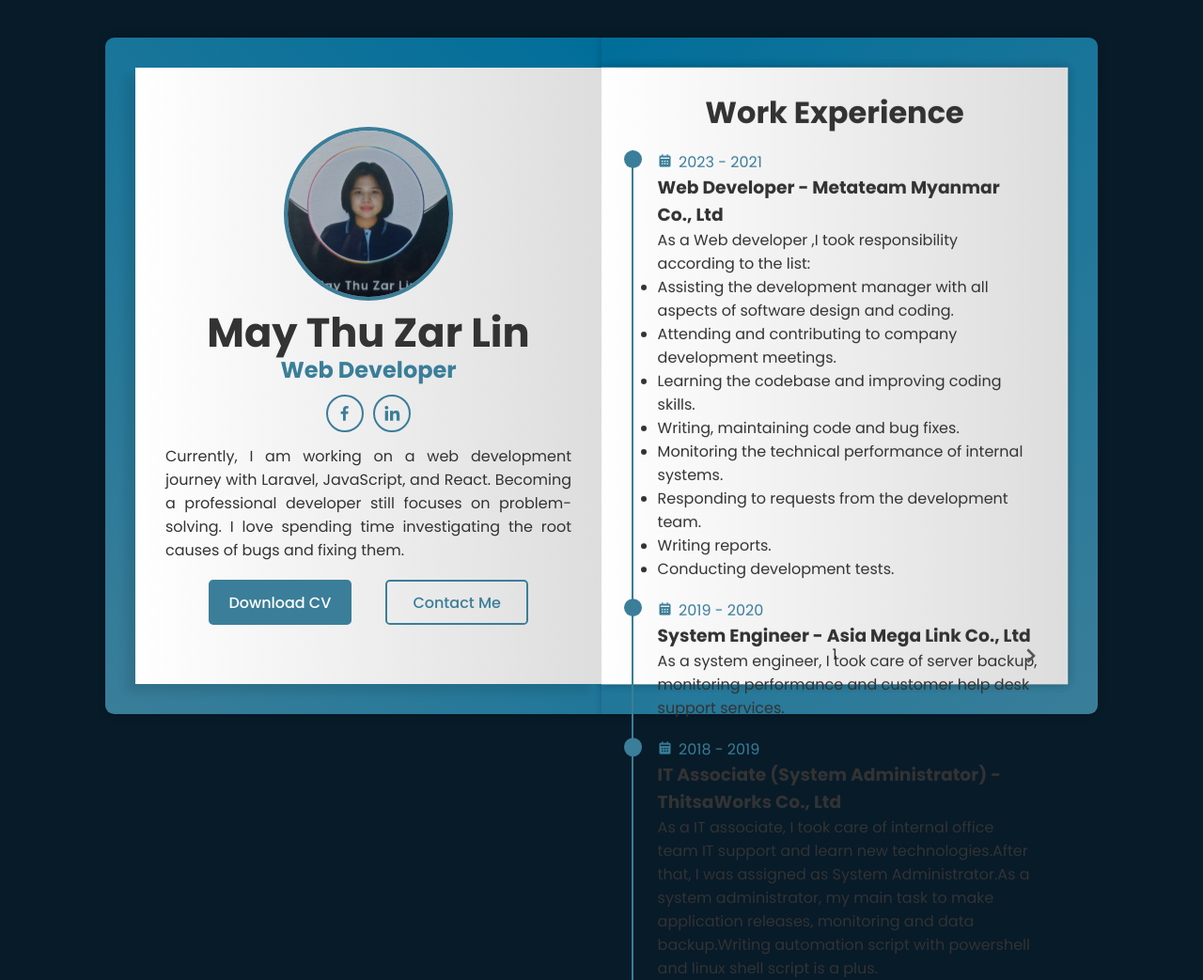
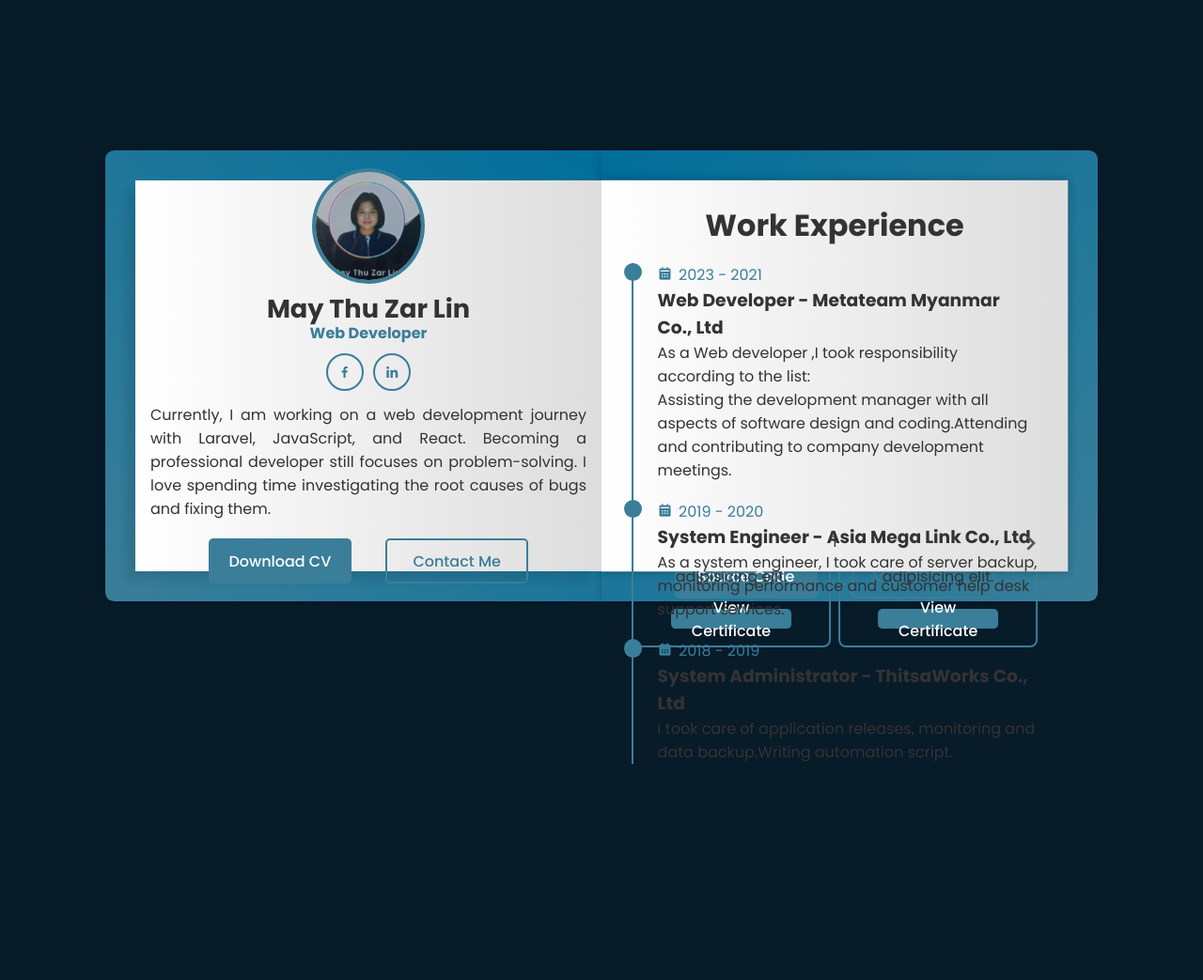
Before and after one commit to maythuzarlinn/maythuzarlinn.github.io, a plain HTML site: page index.html in a window 1280 px wide. Shown: the whole page at 94% size. After the commit the page ends 813 px from the top, so only its background shows below. Drawn offline with nearby package versions, Linux system fonts and the light colour scheme.

Commit message:
Design bugfix.

```diff
--- a/index.html
+++ b/index.html
@@ -1,5 +1,6 @@
 <!DOCTYPE html>
 <html lang="en">
+
 <head>
     <meta charset="UTF-8">
     <meta name="viewport" content="width=device-width, initial-scale=1.0">
@@ -8,6 +9,7 @@
     <!-- box icons -->
     <link href='https://unpkg.com/boxicons@2.1.4/css/boxicons.min.css' rel='stylesheet'>
 </head>
+
 <body>
     <div class="wrapper">
         <div class="cover cover-left"></div>
@@ -25,7 +27,9 @@
                         <a href="#"><i class='bx bxl-linkedin'></i></a>
                     </div>
 
-                   <p>Currently, I am working on a web development journey with Laravel, JavaScript, and React. Becoming a professional developer still focuses on problem-solving. I love spending time investigating the root causes of bugs and fixing them.</p>
+                    <p>Currently, I am working on a web development journey with Laravel, JavaScript, and React.
+                        Becoming a professional developer still focuses on problem-solving. I love spending time
+                        investigating the root causes of bugs and fixing them.</p>
                     <div class="btn-box">
                         <a href="#" class="btn">Download CV</a>
                         <a href="#" class="btn contact-me">Contact Me</a>
@@ -41,33 +45,29 @@
 
                     <div class="workeduc-box">
                         <div class="workeduc-content">
-                            <span class="year"><i class='bx bxs-calendar' ></i>2023 - 2021</span>
+                            <span class="year"><i class='bx bxs-calendar'></i>2023 - 2021</span>
                             <h3>Web Developer - Metateam Myanmar Co., Ltd</h3>
                             <p>As a Web developer ,I took responsibility according to the list:
                                 <br>
                             <ul>
-                                <li>Assisting the development manager with all aspects of software design and coding.</li>
-                                <li>Attending and contributing to company development meetings.</li>
-                                <li>Learning the codebase and improving coding skills.</li>
-                                <li>Writing, maintaining code and bug fixes.</li>
-                                <li>Monitoring the technical performance of internal systems.</li>
-                                <li>Responding to requests from the development team.</li>
-                                <li>Writing reports.</li>
-                                <li>Conducting development tests.</li>
+                                <p>Assisting the development manager with all aspects of software design and
+                                    coding.Attending and contributing to company development meetings.</p>
                             </ul>
                             </p>
                         </div>
 
                         <div class="workeduc-content">
-                            <span class="year"><i class='bx bxs-calendar' ></i>2019 - 2020</span>
+                            <span class="year"><i class='bx bxs-calendar'></i>2019 - 2020</span>
                             <h3>System Engineer - Asia Mega Link Co., Ltd</h3>
-                            <p>As a system engineer, I took care of server backup, monitoring performance and customer help desk support services.  </p>
+                            <p>As a system engineer, I took care of server backup, monitoring performance and customer
+                                help desk support services. </p>
                         </div>
 
                         <div class="workeduc-content">
-                            <span class="year"><i class='bx bxs-calendar' ></i>2018 - 2019</span>
-                            <h3>IT Associate (System Administrator) - ThitsaWorks  Co., Ltd</h3>
-                            <p>As a IT associate, I took care of internal office team IT support and learn new  technologies.After that, I was assigned as System Administrator.As a system administrator, my main task to make application releases, monitoring and data backup.Writing automation script with powershell and linux shell script is a plus.</p>
+                            <span class="year"><i class='bx bxs-calendar'></i>2018 - 2019</span>
+                            <h3>System Administrator - ThitsaWorks Co., Ltd</h3>
+                            <p>I took care of application releases, monitoring and data backup.Writing automation
+                                script.</p>
                         </div>
                     </div>
 
@@ -85,7 +85,7 @@
 
                     <div class="workeduc-box">
                         <div class="workeduc-content">
-                            <span class="year"><i class='bx bxs-calendar' ></i>2014 - 2018</span>
+                            <span class="year"><i class='bx bxs-calendar'></i>2014 - 2018</span>
                             <h3>B.C.Tech (Communication and networking)</h3>
                             <p>University of Information technology</p>
                             <a href="https://www.uit.edu.mm/">https://www.uit.edu.mm/</a>
@@ -154,7 +154,7 @@
                                 <span><i class='bx bxl-html5'></i>HTML</span>
                                 <span><i class='bx bxl-css3'></i>CSS</span>
                                 <span><i class='bx bxl-javascript'></i>JavaScript</span>
-                                <span><i class='bx bxl-tailwind-css' ></i>Tailwind css</span>
+                                <span><i class='bx bxl-tailwind-css'></i>Tailwind css</span>
                                 <span><i class='bx bxl-react'></i>React</span>
                             </div>
                         </div>
@@ -203,7 +203,9 @@
                                 <a href="#">Live Preview<i class='bx bx-link-external'></i></a>
                             </div>
                             <p>Tech Used:</p>
-                            <p>Lorem ipsum dolor sit, amet consectetur adipisicing elit. Quod culpa pariatur corporis, eos iusto tempora ea mollitia consequatur rerum nulla fugit explicabo. Perferendis at quidem odio rerum pariatur cupiditate fugit?</p>
+                            <p>Lorem ipsum dolor sit, amet consectetur adipisicing elit. Quod culpa pariatur corporis,
+                                eos iusto tempora ea mollitia consequatur rerum nulla fugit explicabo. Perferendis at
+                                quidem odio rerum pariatur cupiditate fugit?</p>
                         </div>
 
                         <div class="btn-box">
@@ -227,7 +229,8 @@
                         <form action="#">
                             <input type="text" class="field" placeholder="Full Name" required>
                             <input type="email" class="field" placeholder="Email Address" required>
-                            <textarea name="" id="" cols="30" rows="10" class="field" placeholder="Your Message" required></textarea>
+                            <textarea name="" id="" cols="30" rows="10" class="field" placeholder="Your Message"
+                                required></textarea>
                             <input type="submit" class="btn" value="Send Message">
                         </form>
                     </div>
@@ -251,4 +254,5 @@
 
     <script src="script.js"></script>
 </body>
+
 </html>
--- a/style.css
+++ b/style.css
@@ -22,30 +22,36 @@
     --box-shadow: 0 0 .6rem rgba(0, 0, 0, .2);
 }
 
+body,
+html {
+    height: 100%;
+}
+
 body {
     display: flex;
     justify-content: center;
     align-items: center;
-    min-height: 100vh;
     background: var(--bg-color);
     color: var(--text-color);
-    overflow: hidden;
 }
 
-.wrapper{
+.wrapper {
     position: relative;
     width: 66rem;
-    height: 45rem;
+    height: 30rem;
     padding: 2rem;
     perspective: 250rem;
     animation: show-animate 2s forwards;
 }
 
 @keyframes show-animate {
-    0%,30% {
+
+    0%,
+    30% {
         opacity: 0;
         transform: rotate(-20deg);
     }
+
     100% {
         opacity: 1;
         transform: rotate(0deg);
@@ -93,7 +99,7 @@ body {
     background: var(--pages-color);
     box-shadow: 0 0 .6rem rgba(0, 0, 0, .1);
     display: flex;
-    padding: 2rem;
+    padding: 1rem;
 }
 
 .book-page.page-left {
@@ -108,19 +114,19 @@ body {
 }
 
 .profile-page img {
-    max-width: 180px;
+    max-width: 120px;
     border-radius: 50%;
     border: .25rem solid var(--main-color);
     margin-bottom: .8rem;
 }
 
 .profile-page h1 {
-    font-size: 2.7rem;
+    font-size: 1.7rem;
     line-height: 1;
 }
 
 .profile-page h3 {
-    font-size: 1.5rem;
+    font-size: 1.0rem;
     color: var(--main-color);
 }
 
@@ -137,7 +143,7 @@ body {
     background: transparent;
     border: var(--border);
     border-radius: 50%;
-    font-size: 1.3rem;
+    font-size: 1.0rem;
     color: var(--main-color);
     margin: 0 .2rem;
     transition: .5s;
@@ -155,6 +161,7 @@ body {
 .profile-page .btn-box {
     margin-top: 1.2rem;
 }
+
 .btn {
     display: inline-flex;
     justify-content: center;
@@ -206,7 +213,7 @@ body {
     width: 100%;
     height: 100%;
     background: var(--pages-color);
-    padding: 1.5rem  2rem;
+    padding: 1.5rem 2rem;
 }
 
 .book-page .page-front {
@@ -243,11 +250,11 @@ body {
     border-radius: 50%;
 }
 
-.workeduc-content  .year {
+.workeduc-content .year {
     color: var(--main-color);
 }
 
-.workeduc-content  .year i {
+.workeduc-content .year i {
     margin-right: .4rem;
 }
 
@@ -281,13 +288,14 @@ body {
 
 @keyframes blink {
     to {
-      visibility: hidden;
+        visibility: hidden;
     }
-  }
+}
+
 @-webkit-keyframes blink {
-to {
-    visibility: hidden;
-}
+    to {
+        visibility: hidden;
+    }
 }
 
 .nextprev-btn:hover {
@@ -301,14 +309,14 @@ to {
 .services-box {
     display: flex;
     flex-wrap: wrap;
-    gap: 1.5rem;
+    gap: 0.5rem;
 }
 
 .services-box .services-content {
-    flex: 1 1 10rem;
+    flex: 1 1 2rem;
     border: var(--border);
     border-radius: .5rem;
-    padding: .8rem .5rem 1.1rem;
+    padding: .2rem .5rem 1.1rem;
     text-align: center;
     transition: .3s ease;
 }
@@ -318,21 +326,21 @@ to {
 }
 
 .services-content i {
-    font-size: 2.5rem;
+    font-size: 1.5rem;
     color: var(--main-color);
 }
 
 .services-content h3 {
-    font-size: 1.1rem;
+    font-size: 1.0rem;
 }
 
 .services-content p {
-    margin: .2rem 0 .8rem;
+    margin: .2rem 0 .5rem;
 }
 
 .services-content .btn {
     width: 8rem;
-    height: 2.5rem;
+    height: 1.3rem;
 }
 
 .skills-box {
@@ -362,10 +370,11 @@ to {
     flex-direction: column;
     justify-content: center;
     align-items: center;
-    width: 6rem;
-    height: 5rem;
+    width: 4rem;
+    height: 3rem;
     border: var(--border);
     border-radius: .3rem;
+    font-size: 0.8rem;
     font-weight: 600;
     transition: .3s ease;
 }
@@ -375,14 +384,14 @@ to {
 }
 
 .skills-content .content span i {
-    font-size: 3rem;
+    font-size: 1rem;
     color: var(--main-color);
 }
 
 .portfolio-box .img-box {
     display: flex;
-    width: 100%;
-    height: 15rem;
+    width: 50%;
+    height: 5rem;
     border: var(--border);
     border-radius: .5rem;
     overflow: hidden;
@@ -406,7 +415,7 @@ to {
     display: flex;
     justify-content: space-between;
     align-items: center;
-    margin-bottom: 1rem;
+    margin-bottom: 0.5rem;
 }
 
 .portfolio-box .info-box .info-title h3 {
@@ -428,7 +437,7 @@ to {
 }
 
 .portfolio-box .btn-box {
-    margin-top: 2rem;
+    margin-top: 1rem;
     display: flex;
     justify-content: center;
 }
@@ -458,7 +467,7 @@ to {
 
 .contact-box textarea {
     resize: none;
-    height: 18rem;
+    height: 5rem;
 }
 
 .contact-box .btn {
```
Lines whose indentation alone changed are shown as unchanged.
